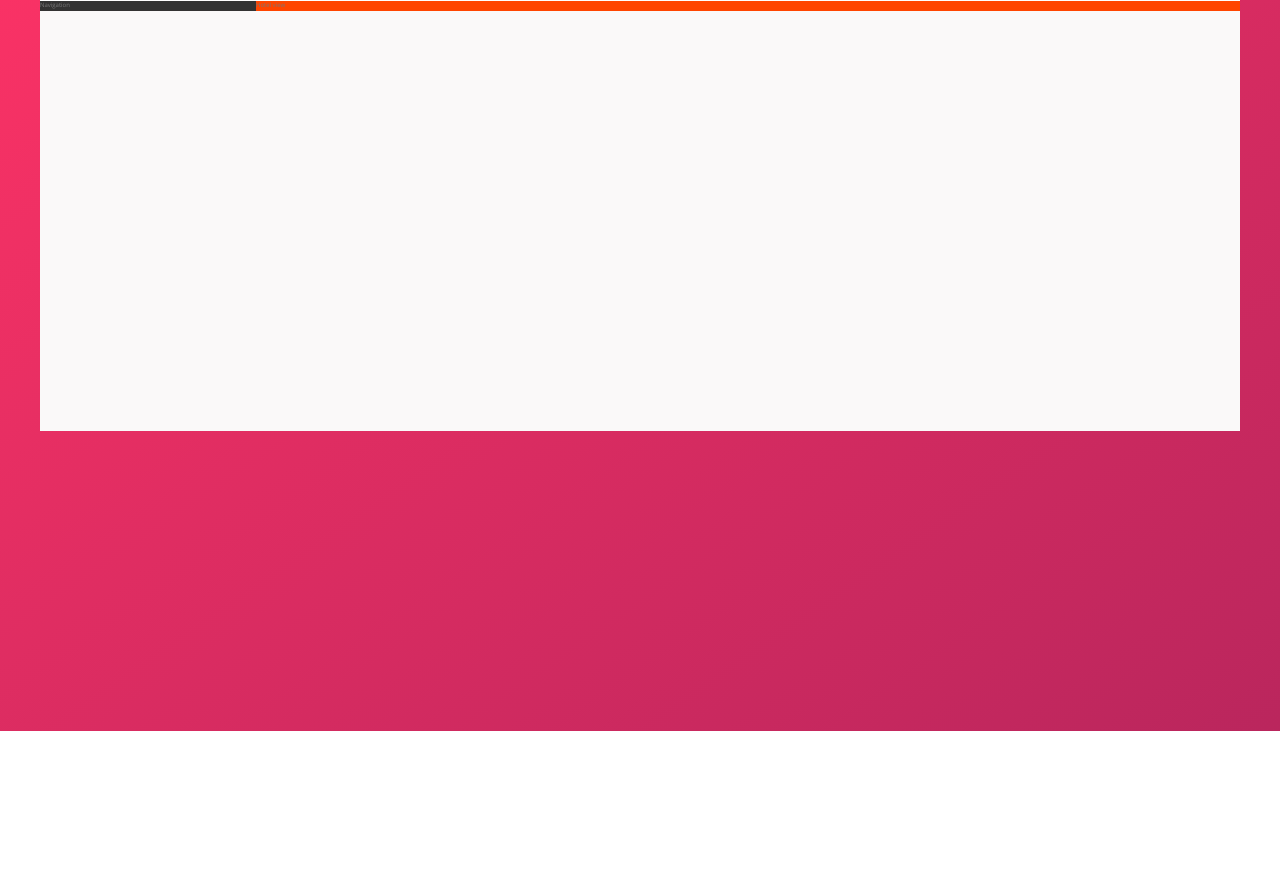
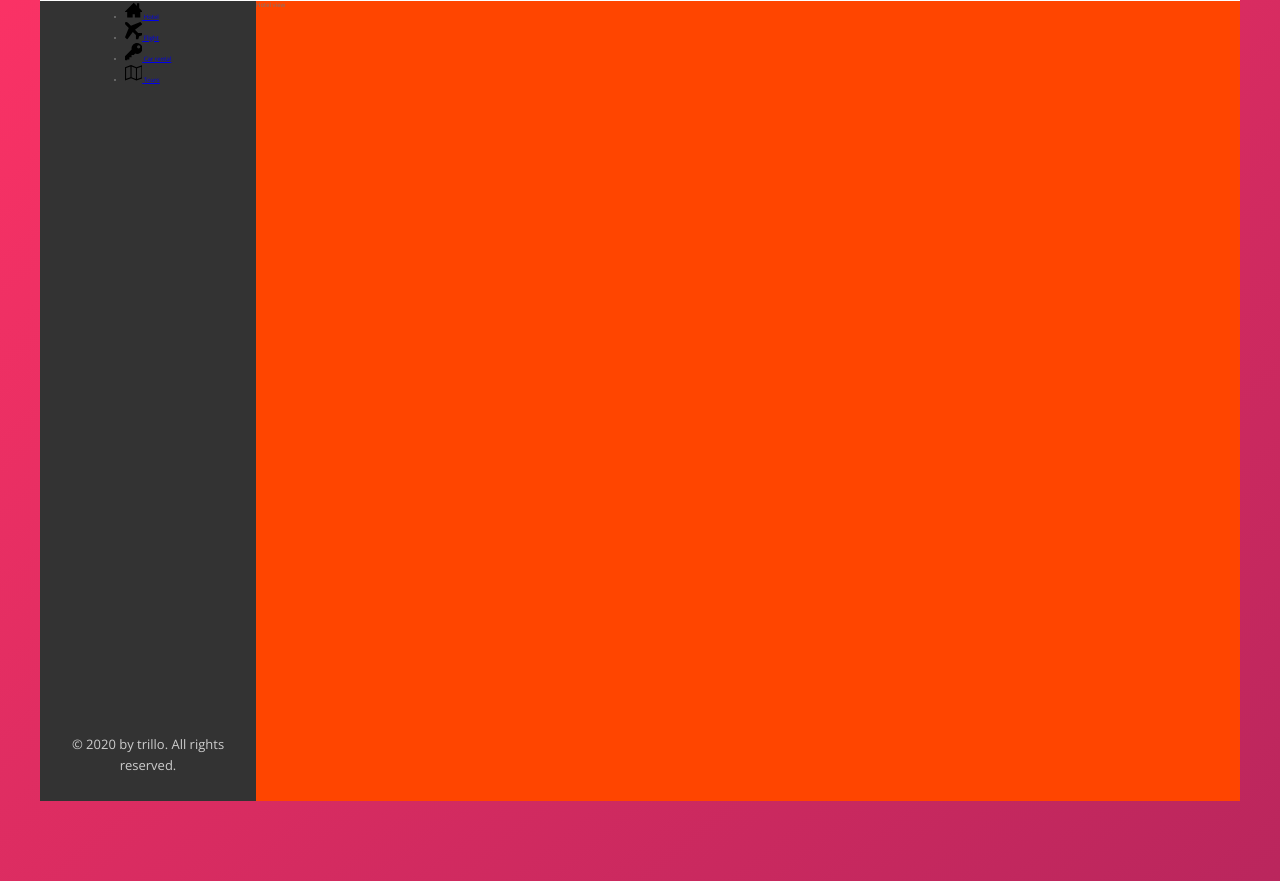
Before and after one commit to goran-nedelkovski/Trillo, a plain HTML site: page index.html in a window 1280 px wide. Shown: the part 149-1030 px from the top of the page. Before the commit the page ends 880 px from the top, so only its background shows below. Drawn offline with nearby package versions, Linux system fonts and the light colour scheme.

Commit message:
[Lecture 78]- Build the sidebar navigation, flex- direction: column, justify-content: space-between..

```diff
--- a/css/style.css
+++ b/css/style.css
@@ -127,6 +127,16 @@ body {
     border-radius: 50%;
     margin-right: 1rem; }
 
+.side-nav__icon {
+  width: 1.75rem;
+  height: 1.75rem; }
+
+.legal {
+  font-size: 1.3rem;
+  color: var(--color-grey-light-4);
+  text-align: center;
+  padding: 2.5rem; }
+
 .container {
   max-width: 120rem;
   margin: 8rem auto;
@@ -147,8 +157,13 @@ body {
 
 .sidebar {
   background-color: var(--color-grey-dark-1);
-  flex: 0 0 18%; }
+  flex: 0 0 18%;
+  display: flex;
+  flex-direction: column;
+  justify-content: space-between;
+  align-items: center; }
 
 .hotel-view {
+  flex: 1;
   background-color: orangered;
-  flex: 1; }
+  height: 80rem; }
--- a/index.html
+++ b/index.html
@@ -17,6 +17,7 @@
 
                 <form action="#" class="search">
                     <input type="text" class="search__input" placeholder="Search hotels">
+                    <!-- <span class="search__icon"><i class="fa fa-search"></i></span> -->
                     <button class="search__button">
                         <svg class="search__icon">
                             <use xlink:href="img/sprite.svg#icon-search"></use>
@@ -35,7 +36,7 @@
                         <svg class="user-nav__icon">
                             <use xlink:href="img/sprite.svg#icon-bubbles"></use>
                         </svg>
-                        <span class="user-nav__notifications">13</span>
+                        <span class="user-nav__notification">13</span>
                     </div>
                     <div class="user-nav__user">
                         <img src="img/user.jpg" alt="User photo" class="user-nav__user-photo">
@@ -46,8 +47,47 @@
             </header>
             <div class="content">
                 <nav class="sidebar">
-                    Navigation
+                    <ul class="side-nav">
+                        <li class="side-nav__item">
+                            <a href="#" class="side-nav__link">
+                                <svg class="side-nav__icon">
+                                    <use xlink:href="img/sprite.svg#icon-home3"></use>
+                                </svg>
+                                <span>Hotel</span>
+                            </a>
+                        </li>
+                        <li class="side-nav__item">
+                            <a href="#" class="side-nav__link">
+                                <svg class="side-nav__icon">
+                                    <use xlink:href="img/sprite.svg#icon-airplane"></use>
+                                </svg>
+                                <span>Flight</span>
+                            </a>
+                        </li>
+                        <li class="side-nav__item">
+                            <a href="#" class="side-nav__link">
+                                <svg class="side-nav__icon">
+                                    <use xlink:href="img/sprite.svg#icon-key"></use>
+                                </svg>
+                                <span>Car rental</span>
+                            </a>
+                        </li>
+                        <li class="side-nav__item">
+                            <a href="#" class="side-nav__link">
+                                <svg class="side-nav__icon">
+                                    <use xlink:href="img/sprite.svg#icon-map2"></use>
+                                </svg>
+                                <span>Tours</span>
+                            </a>
+                        </li>
+                    </ul>
+
+                    <div class="legal">
+                        &copy; 2020 by trillo. All rights reserved.
+                    </div>
                 </nav>
+
+
                 <main class="hotel-view">
                     Hotel view
                 </main>
--- a/sass/_components.scss
+++ b/sass/_components.scss
@@ -4,9 +4,6 @@
     height: 3.25rem;
     margin-left: 2rem;
 }
-
-
-
 
 /////////////////////////////////
 // Search box
@@ -61,9 +58,6 @@
     }
 }
 
-
-
-
 /////////////////////////////////
 // User navigation
 .user-nav {
@@ -111,3 +105,28 @@
     }
 
 }
+
+/////////////////////////////////
+// Side navigation
+.side-nav {
+
+    &__item {
+
+    }
+    &__link {
+
+    }
+    &__icon {
+        width:1.75rem;
+        height:1.75rem;
+    }
+}
+
+/////////////////////////////////
+// Legal text
+.legal {
+    font-size: 1.3rem;
+    color: var(--color-grey-light-4);
+    text-align: center;
+    padding: 2.5rem;
+}
--- a/sass/_layout.scss
+++ b/sass/_layout.scss
@@ -21,8 +21,15 @@
 .sidebar {
     background-color: var(--color-grey-dark-1);
     flex: 0 0 18%;
+    display: flex;
+
+    flex-direction: column;
+    justify-content: space-between;
+    align-items: center;
 }
 .hotel-view {
+    flex: 1;
+    //test
     background-color:orangered;
-    flex: 1;
+    height: 80rem;
 }
```
